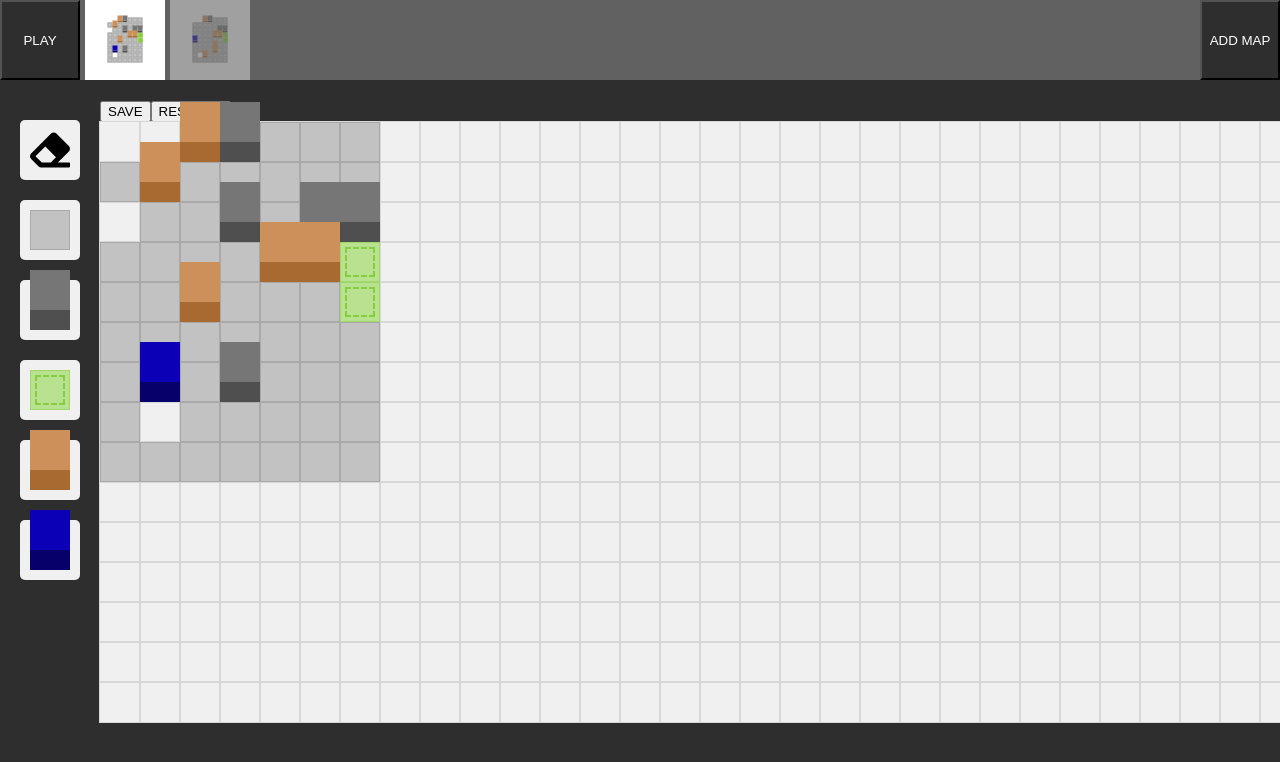
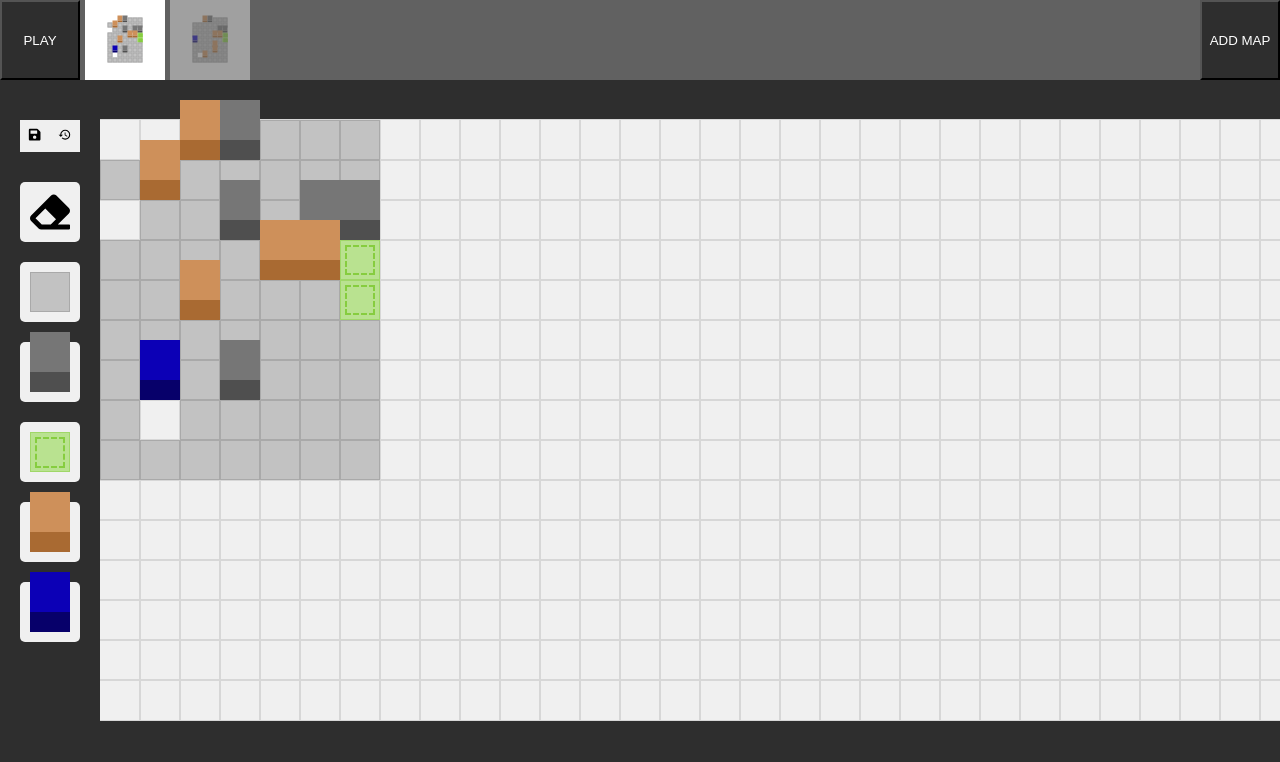
Before and after one commit to filip89/sokoban, a React (Create React App) app: page / in a window 1280 px wide. Shown: the top 762 px of the page. Built offline with nearby package versions, Linux system fonts and the light colour scheme.

Commit message:
edit mode views layout

```diff
--- a/src/App.tsx
+++ b/src/App.tsx
@@ -72,7 +72,7 @@ function App() {
                             onSave={(draft) => handleDraftSave(activeMap.id, draft)}
                         ></Builder>
                     ) : (
-                        <Game mapTemplate={activeMap.template}></Game>
+                        <Game mapTemplate={activeMap.trimmedTemplate}></Game>
                     ))}
             </div>
         </div>
--- a/src/components/BuildArea.scss
+++ b/src/components/BuildArea.scss
@@ -6,6 +6,7 @@
     display: inline-block;
     background-color: $bckColor;
     font-size: $field-size;
+    margin-top: 20px;
 
     &__row {
         display: flex;
--- a/src/components/Builder.scss
+++ b/src/components/Builder.scss
@@ -1,3 +1,36 @@
+@import '../styles/global';
+
 .builder {
     display: flex;
+    height: 100%;
+
+    &__toolbar {
+        overflow: auto;
+        flex-shrink: 0;
+        display: flex;
+        flex-direction: column;
+        gap: 30px;
+        padding: 20px;
+    }
+
+    &__build-area {
+        flex-grow: 1;
+        overflow: auto;
+    }
+
+    &__action-buttons {
+        display: flex;
+    }
+
+    &__action-button {
+        @extend .plain-button;
+        flex-grow: 1;
+        cursor: pointer;
+        padding: 0.5rem 0;
+        transition: 0.2s background-color;
+
+        &:hover {
+            background-color: darkgray;
+        }
+    }
 }
--- a/src/components/Builder.tsx
+++ b/src/components/Builder.tsx
@@ -4,6 +4,8 @@ import { MapFieldSign, MapTemplate } from '../models/MapTemplate';
 import BuildArea from './BuildArea';
 import './Builder.scss';
 import FieldPicker from './FieldPicker';
+import { FaSave } from 'react-icons/fa';
+import { MdRestore } from 'react-icons/md';
 
 export interface BuilderProps {
     mapTemplateToEdit: MapTemplate;
@@ -40,13 +42,24 @@ const Builder: React.FC<BuilderProps> = ({ mapTemplateToEdit, onSave }) => {
     }
 
     return (
+        <>
             <div className="builder">
+                <div className="builder__toolbar">
+                    <div className="builder__action-buttons">
+                        <button className="builder__action-button" onClick={() => onSave(mapTemplateDraft)}>
+                            <FaSave></FaSave>
+                        </button>
+                        <button
+                            className="builder__action-button"
+                            onClick={() => setMapTemplateDraft(mapTemplateToEdit)}
+                        >
+                            <MdRestore></MdRestore>
+                        </button>
+                    </div>
                     <FieldPicker selectedSign={selectedSign} onPick={handleFieldPick}></FieldPicker>
-            <div>
-                <div>
-                    <button onClick={() => onSave(mapTemplateDraft)}>SAVE</button>
-                    <button onClick={() => setMapTemplateDraft(mapTemplateToEdit)}>RESTORE</button>
                 </div>
+
+                <div className="builder__build-area">
                     <BuildArea
                         mapTemplate={mapTemplateDraft}
                         onFieldLeftClick={tryToPlaceField}
@@ -54,6 +67,7 @@ const Builder: React.FC<BuilderProps> = ({ mapTemplateToEdit, onSave }) => {
                     ></BuildArea>
                 </div>
             </div>
+        </>
     );
 };
 
--- a/src/components/FieldPicker.scss
+++ b/src/components/FieldPicker.scss
@@ -3,7 +3,8 @@
 .field-picker {
     display: flex;
     flex-direction: column;
-    padding: 20px;
+    align-items: center;
+    gap: 20px;
     font-size: $field-size;
 
     &__field {
@@ -12,7 +13,7 @@
         height: $size;
         width: $size;
         border-radius: 5px;
-        margin-bottom: 20px;
+
         display: flex;
         justify-content: center;
         align-items: center;
--- a/src/components/Game.scss
+++ b/src/components/Game.scss
@@ -1,13 +1,42 @@
 @import '../styles/global';
 
 .game-wrapper {
+    height: 100%;
     display: flex;
-    justify-content: center;
+    flex-direction: column;
+    gap: 20px;
+
+    &__status {
+        flex-shrink: 0;
+        display: flex;
+        flex-direction: column;
+        align-items: center;
+        gap: 0.5rem;
+    }
+
+    &__game {
+        flex-grow: 1;
+        overflow: auto;
+        padding: 20px;
+        display: flex;
+        justify-content: center;
+    }
 }
 
-.game-status {
-    display: flex;
-    justify-content: space-between;
+// TODO add perspective?
+.game {
+    position: relative;
+    font-size: $field-size;
+}
+
+.movable-wrapper {
+    position: absolute;
+    display: inline-block;
+    transition: 0.25s left linear, 0.25s top linear;
+
+    &--no-transition {
+        transition: none;
+    }
 }
 
 .reset-btn {
@@ -23,20 +52,3 @@
         background-color: darken($color, 10%);
     }
 }
-
-// TODO add perspective?
-.game {
-    position: relative;
-    display: table;
-    font-size: $field-size;
-}
-
-.movable-wrapper {
-    position: absolute;
-    display: inline-block;
-    transition: 0.25s left linear, 0.25s top linear;
-
-    &--no-transition {
-        transition: none;
-    }
-}
--- a/src/components/Game.tsx
+++ b/src/components/Game.tsx
@@ -174,13 +174,13 @@ const Game: React.FC<GameProps> = ({ mapTemplate }) => {
 
     return (
         <div className="game-wrapper">
-            <div>
-                <div className="game-status">
-                    <div>Boxes left: {boxesLeft}</div>
-                    <button className="reset-btn" onClick={reset}>
-                        <BiReset size="22" />
-                    </button>
-                </div>
+            <div className="game-wrapper__status">
+                <button className="reset-btn" onClick={reset}>
+                    <BiReset size="22" />
+                </button>
+                <div>Boxes left: {boxesLeft}</div>
+            </div>
+            <div className="game-wrapper__game">
                 <div tabIndex={-1} className="game" onKeyDown={keyDownHandler} onKeyUp={keyUpHandler}>
                     <Map template={mapTemplate}></Map>
                     {playerElement}
```
Lines whose indentation alone changed are shown as unchanged.
